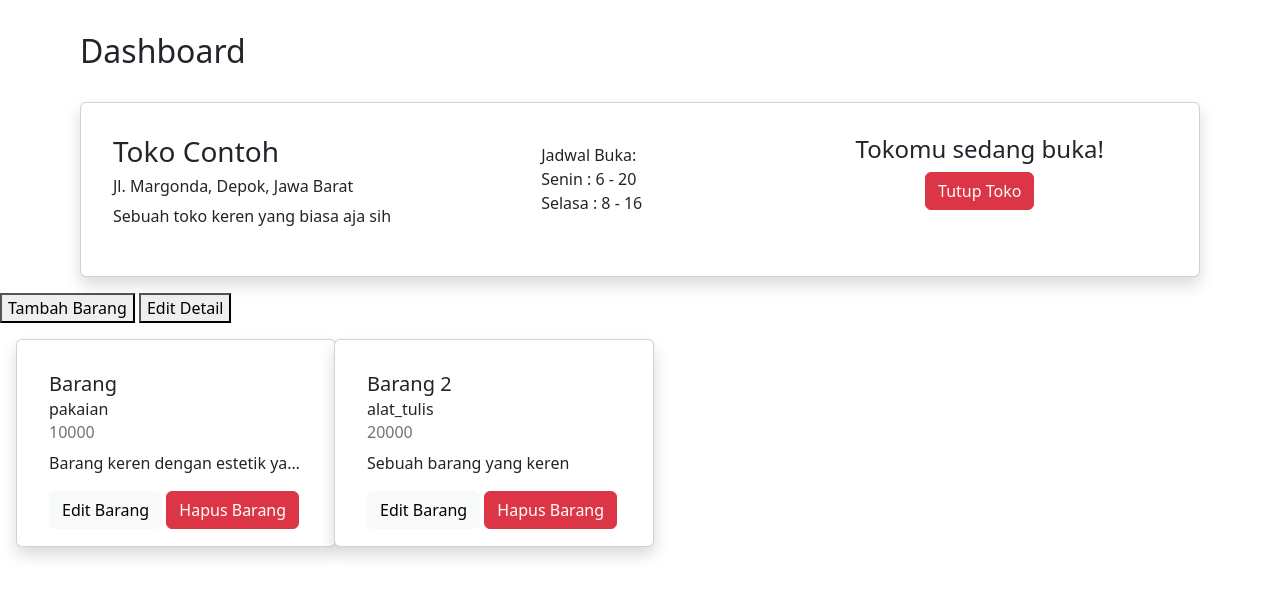
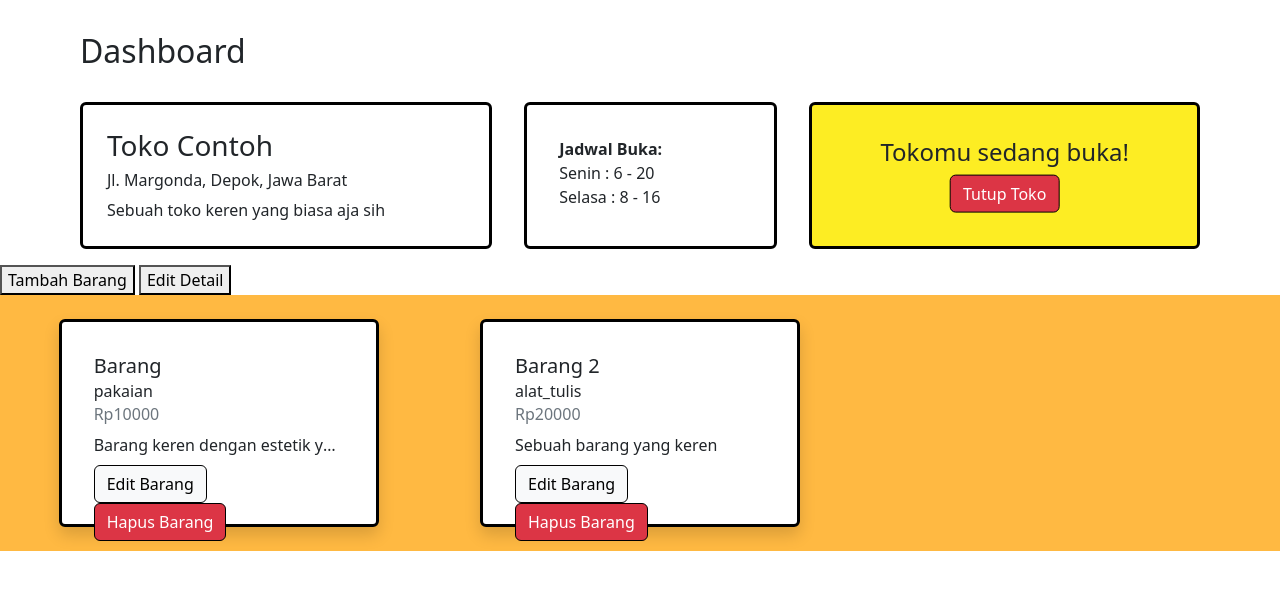
Before and after one commit to PBPF05/jajan-id, a Django app: page /dashboard/ in a window 1280 px wide. Shown: the top 610 px of the page. Run offline with Django 4.2, Linux system fonts and the light colour scheme; data comes from the database, SQL or seed files in the repository.

Commit message:
Add delete barang feature and styling

```diff
--- a/dashboard/templates/dashboard.html
+++ b/dashboard/templates/dashboard.html
@@ -20,7 +20,7 @@
     <button>Logout</button>
     {% else %}
     <h2 id="dashboardTitle">Dashboard</h2>
-    <div class="card shadow d-flex flex-row mb-3" id="tokoDiv">
+    <div class="d-flex flex-row mb-3" id="tokoDiv">
     </div>
     <div id="rowBtn">
         <button id="btnAddBarang" data-bs-toggle="modal" data-bs-target="#quickAddModal">Tambah Barang</button>
@@ -70,8 +70,8 @@
         </div>
     </div>
 
-    <div class="container-fluid p-3" id="cardContainer">
-        <div class="row row-cols-2 row-cols-md-4" id="rowcolBarang">
+    <div class="container-flex" id="cardContainer">
+        <div class="row row-cols-1 row-cols-md-3" id="rowcolBarang">
         </div>
     </div>
     {% endif %}
@@ -89,19 +89,23 @@
             dataType: "json",
             success: function (res) {
                 for (let item of res) {
-                    htmlString += `\n<div class="p-2 flex-fill" id = "detailToko">
+                    htmlString += `\n<div class="card flex-fill" id = "detailToko">
                     <h3>${item.fields.nama}</h3>
                     <h6>${item.fields.lokasi}, ${item.fields.kota}, ${item.fields.provinsi}</h6>
                     <p class="text-wrap">${item.fields.deskripsi}</p>
                     </div>
-                    <div class="p-3 flex-fill" id="jadwalBukaToko">
-                    <p>Jadwal Buka:<br>
+                    <div class="card p-3 flex-fill" id="jadwalBukaToko">
+                        <div class="card-body">
+                    <p class="fw-bolder">Jadwal Buka:</p>
+                    <p>
                     {% for sch in jadwal %}
                         {{sch.hari}} : {{sch.jam_buka}} - {{sch.jam_tutup}}<br>
                     {% endfor %}
                     </p>
                     </div>
-                    <div class="p-2 flex-fill text-center">
+                    </div>
+                    <div class="card p-3 flex-fill text-center " id="stateToko">
+                        <div class="container position-relative top-50 start-50 translate-middle">
                             {% if toko.buka %}
                             <h4>Tokomu sedang buka!</h4>
                             {% else %}
@@ -116,6 +120,7 @@
                             <button type="submit" class="btn btn-success" id="btnBukaTutup">Buka Toko</button>
                             {% endif %}
                         </form>
+                        </div>
                     </div>`
                     $('#tokoDiv').html(htmlString);
                 }
@@ -128,12 +133,12 @@
                     success: function (res) {
                         for (let item of res) {
                             cards += `\n<div class="col" id="col_card_${item.pk}">
-            <div class="card shadow p-3 mb-5 bg-body rounded" style="width: 20rem; height: 13rem;">
+            <div class="card shadow p-3 mb-5 bg-body rounded position-relative top-50 start-50 translate-middle" style="width: 20rem; height: 13rem;">
               <div class="card-body">
                 <h5 class="card-title">${item.fields.nama}</h5>
                 <h6 class="card-subtitle mb-2">${item.fields.jenis}</h6>
-                <h6 class="card-subtitle mb-2 text-muted">${item.fields.harga}</h6>
-                <p class="card-text text-truncate">${item.fields.deskripsi}</p>
+                <h6 class="card-subtitle mb-2 text-muted">Rp${item.fields.harga}</h6>
+                <p class="card-text text-truncate" style="margin-bottom: 0.5rem;">${item.fields.deskripsi}</p>
                 <form method="post" id="delete_barang_${item.pk}" style = "display: inline-block;">
                   {% csrf_token %}
                   <input class="btn btn-light" type="button" id="editBarangSubmit" onclick="editBarang(${item.pk})" value="Edit Barang"></input>
@@ -174,16 +179,6 @@
             }
         })
     })
-    // $("#flexSwitchCheckDefault").change(function () {
-    //     $.ajax({
-    //         url: "{% url 'dashboard:state_toko' %}",
-    //         type: "POST",
-    //         dataType: "json",
-    //         success: function (res){
-    //             if($("#flexSwitchCheckDefault").ha)
-    //         }
-    //     })
-    // })
 
     function tambahBarang() {
         fetch("/dashboard/tambah/", {
@@ -197,6 +192,17 @@
         return false
     }
 
+    function deleteBarang(pk) {
+    $.ajax({
+          type: "POST",
+          url: `/dashboard/delete/${pk}`,
+          data: { csrfmiddlewaretoken: "{{ csrf_token }}" },
+          success: function (data) {
+              $('#col_card_'+pk).remove();
+          }
+      });
+  }
+
     document.getElementById("tambahSubmit").onclick = tambahBarang
     refreshPage()
 </script>
--- a/dashboard/urls.py
+++ b/dashboard/urls.py
@@ -1,5 +1,5 @@
 from django.urls import path
-from dashboard.views import show_dashboard, show_data_json, show_barang_json, buka_tutup_toko, quick_add_Barang;
+from dashboard.views import delete_barang, show_dashboard, show_data_json, show_barang_json, buka_tutup_toko, quick_add_Barang;
 
 app_name = 'dashboard'
 
@@ -9,5 +9,6 @@ urlpatterns = [
     path('json/', show_data_json, name='show_json'),
     path('barang/json/', show_barang_json, name='show_barang_json'),
     path('bukatutup/', buka_tutup_toko, name='state_toko'),
-    path('tambah/', quick_add_Barang, name='tambah_barang')
+    path('tambah/', quick_add_Barang, name='tambah_barang'),
+    path('delete/<id>', delete_barang, name='delete_barang')
 ]
--- a/dashboard/views.py
+++ b/dashboard/views.py
@@ -1,4 +1,4 @@
-from django.shortcuts import redirect, render
+from django.shortcuts import redirect, render, get_object_or_404
 from detail.models import Barang
 from katalog.models import Toko
 from detail.models import JadwalOperasi
@@ -42,32 +42,25 @@ def buka_tutup_toko(request):
         return redirect('dashboard:show_dashboard')
     return HttpResponseNotFound()
 
-# def tambah_barang(request):
-#     submitted = False
-#     if(request.POST):
-#         form = TambahBarangForm(request.POST)
-#         if (form.is_valid()):
-#             print("hello world")
-#             barang = form.save(commit=False)
-#             barang.toko = 3
-#             barang.save()
-#             return HttpResponse(b"CREATED", status = 201)
-#         else:
-#             form = TambahBarangForm
-#             if 'submitted' in request.GET:
-#                 submitted = True
-#     return HttpResponseNotFound()
-
 def quick_add_Barang(request):
     if(request.POST):
-        nama_barang = request.POST.get('nama')
-        harga_barang = request.POST.get('harga')
-        jenis_barang = request.POST.get('jenis')
-        desc_barang = request.POST.get('deskripsi')
+        nama_barang = request.POST.get('inputNama')
+        harga_barang = request.POST.get('inputHarga')
+        jenis_barang = request.POST.get('inputJenis')
+        desc_barang = request.POST.get('inputDeskripsi')
         toko_barang = Toko.objects.get(pk = 3)
 
-        new_task = Barang(nama = nama_barang, harga = harga_barang, jenis = jenis_barang,
+        new_barang = Barang(nama = nama_barang, harga = harga_barang, jenis = jenis_barang,
         deskripsi = desc_barang, toko = toko_barang)
-        new_task.save()
+        new_barang.save()
         return HttpResponse(b"CREATED", status = 201)
     return HttpResponseNotFound()
+
+def delete_barang(request, id):
+    context = {}
+    task = get_object_or_404(Barang,pk = id)
+
+    if(request.POST):
+        task.delete()
+        return HttpResponse(b"DELETED", status = 201)
+    return HttpResponseNotFound()
--- a/static/css/dashboard.css
+++ b/static/css/dashboard.css
@@ -1,3 +1,25 @@
+body{
+    /* background: linear-gradient(-45deg, #ffb492, #fded23); */
+}
+p{
+    margin-bottom: 0;
+}
+
+.card{
+    border-width: 3px;
+    border-color: black;
+}
+
+.card:hover{
+    transform: scale(1.05);
+    box-shadow: 0 10px 20px rgba(0,0,0,.12), 0 4px 8px rgba(0,0,0,.06);
+}
+
+.btn{
+    border-width: 1px;
+    border-color: black;
+}
+
 #dashboardTitle{
     margin-top: 2rem;
     margin-left: 5rem;
@@ -7,13 +29,35 @@
     margin-top: 2rem;
     margin-left: 5rem;
     margin-right: 5rem;
+    /* padding: 1.5rem; */
+}
+
+#detailToko{
+    margin-right: 2rem;
     padding: 1.5rem;
 }
 
-#detailToko{
-    max-width: 40%;
+#jadwalBukaToko{
+}
+
+#stateToko{
+    margin-left: 2rem;
+    background-color: #fded23;
 }
 
 #formBukaTutup{
     padding-left: 0;
 }
+
+#rowcolBarang{
+    margin-left: 0.5rem;
+    margin-right: 0.5rem;
+}
+
+#cardContainer{
+    background: #ffb942;
+    /* margin-top: 2rem;
+    margin-left: 5rem;
+    margin-right: 5rem; */
+    padding: 0;
+}
```
Lines whose indentation alone changed are shown as unchanged.
